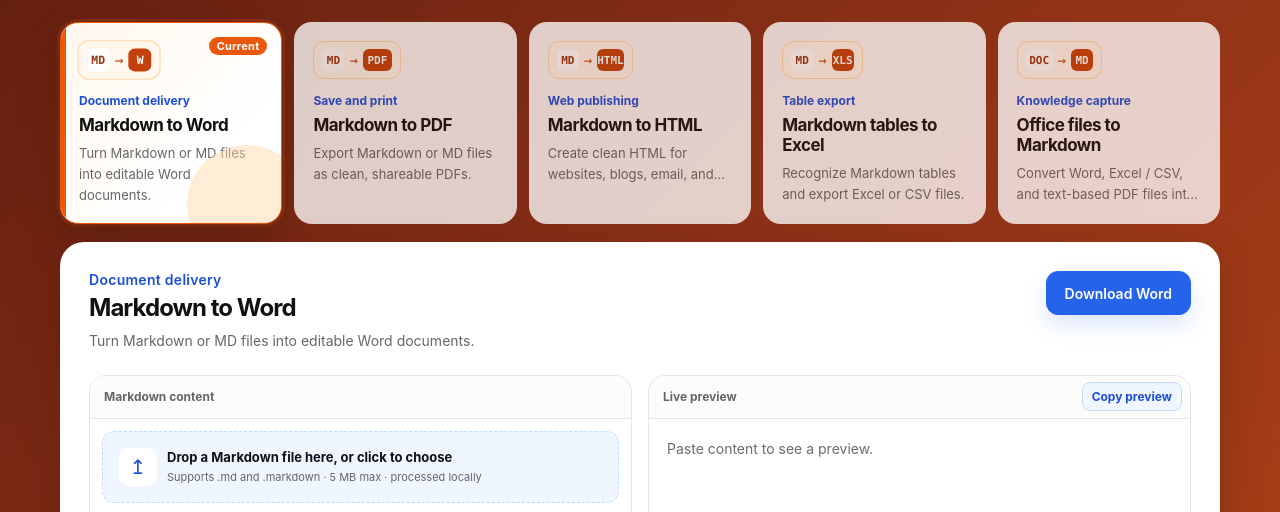
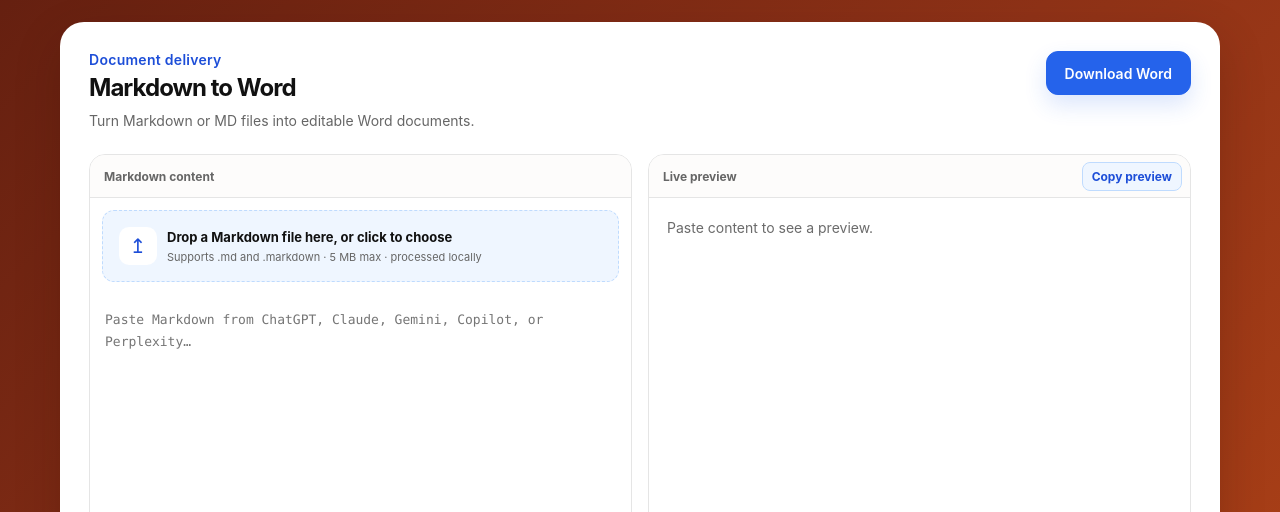
Before and after one commit to zhltzh/AI-Convert, a plain HTML site: page index.html in a window 1280 px wide. Shown: the part 280-792 px from the top of the page. Drawn offline with Linux system fonts and the light colour scheme.

Commit message:
perf: show converter workspace above mode cards on first screen (en)

```diff
--- a/index.html
+++ b/index.html
@@ -20,7 +20,7 @@
     <link rel="canonical" href="https://aixuno.com/" />
   <script defer src="/js/analytics.js"></script><link rel="alternate" hreflang="en" href="https://aixuno.com/" /><link rel="alternate" hreflang="zh-CN" href="https://aixuno.com/zh/" /><link rel="alternate" hreflang="es" href="https://aixuno.com/es/" /><link rel="alternate" hreflang="de" href="https://aixuno.com/de/" /><link rel="alternate" hreflang="ja" href="https://aixuno.com/ja/" /><link rel="alternate" hreflang="fr" href="https://aixuno.com/fr/" /><link rel="alternate" hreflang="x-default" href="https://aixuno.com/" /></head>
   <body class="home home--intl"><a class="skip-link" href="#workspace">Skip to the converter tools</a><div id="site-header"></div><main id="main-content">
-    <section class="converter section" id="tools" aria-labelledby="tools-title"><div class="container"><div class="converter__heading"><div><p class="eyebrow">Markdown Converter · Aixuno</p><h1 id="tools-title">Online Markdown Converter</h1></div><p>Choose a workflow, then paste, upload, download, or copy. Your content is processed only in this browser.</p></div><div class="mode-cards" id="mode-cards" role="tablist"></div><section class="workspace" id="workspace"></section></div></section>
+    <section class="converter section" id="tools" aria-labelledby="tools-title"><div class="container"><div class="converter__heading"><div><p class="eyebrow">Markdown Converter · Aixuno</p><h1 id="tools-title">Online Markdown Converter</h1></div><p>Choose a workflow, then paste, upload, download, or copy. Your content is processed only in this browser.</p></div><section class="workspace" id="workspace"></section><div class="mode-cards" id="mode-cards" role="tablist"></div></div></section>
     <section class="section value" id="about"><div class="container value__grid"><div><p class="eyebrow">Simple without cutting corners</p><h2>From AI output to a useful document in two steps</h2></div><div class="value__items"><article><strong>01</strong><h3>Paste or upload</h3><p>Paste Markdown or upload MD, DOCX, Excel, CSV, or PDF files.</p></article><article><strong>02</strong><h3>Download or copy</h3><p>Export Word, PDF, HTML, or reusable Markdown.</p></article><article><strong>Local processing</strong><h3>Your content stays on your device</h3><p>Conversion happens in your browser and is not uploaded to our servers.</p></article></div></div></section>
     <section class="section guide-preview" id="guides"><div class="container guide-preview__layout"><div><p class="eyebrow">Practical guides</p><h2>More than format conversion</h2></div><div><p>Learn how to export ChatGPT, Claude, Gemini and other AI answers to Word or PDF, move Markdown tables into Excel, and publish clean HTML.</p><a class="text-link" href="guides/">Browse all conversion guides <span aria-hidden="true">→</span></a><p><a class="text-link" href="https://image.aixuno.com/">Need batch image conversion? Open Aixuno Image Tools <span aria-hidden="true">→</span></a></p></div></div></section>
     <section class="section faq" id="faq"><div class="container faq__layout"><div><p class="eyebrow">Frequently asked questions</p><h2>About the Markdown Converter</h2></div><div class="faq__list"><details open><summary>What is the difference between Markdown and an MD file?</summary><p>Markdown is a lightweight markup format. An MD file stores Markdown content with a .md or .markdown extension.</p></details><details><summary>Can I convert AI-generated content directly?</summary><p>Yes. Paste structured content from ChatGPT, Claude, Gemini, Copilot, Perplexity, Grok, or another AI assistant.</p></details><details><summary>Which office files can be converted to Markdown?</summary><p>DOCX, Excel, CSV, and PDFs with selectable text are supported. Scanned PDFs require OCR.</p></details><details><summary>What happens to images inside a PDF?</summary><p>The current converter extracts selectable text and asks you to review pages containing images or graphics.</p></details><details><summary>Are my files uploaded?</summary><p>No. Conversion runs locally in your browser. Avoid using any online tool for information that must never be exposed.</p></details></div></div></section>
```
